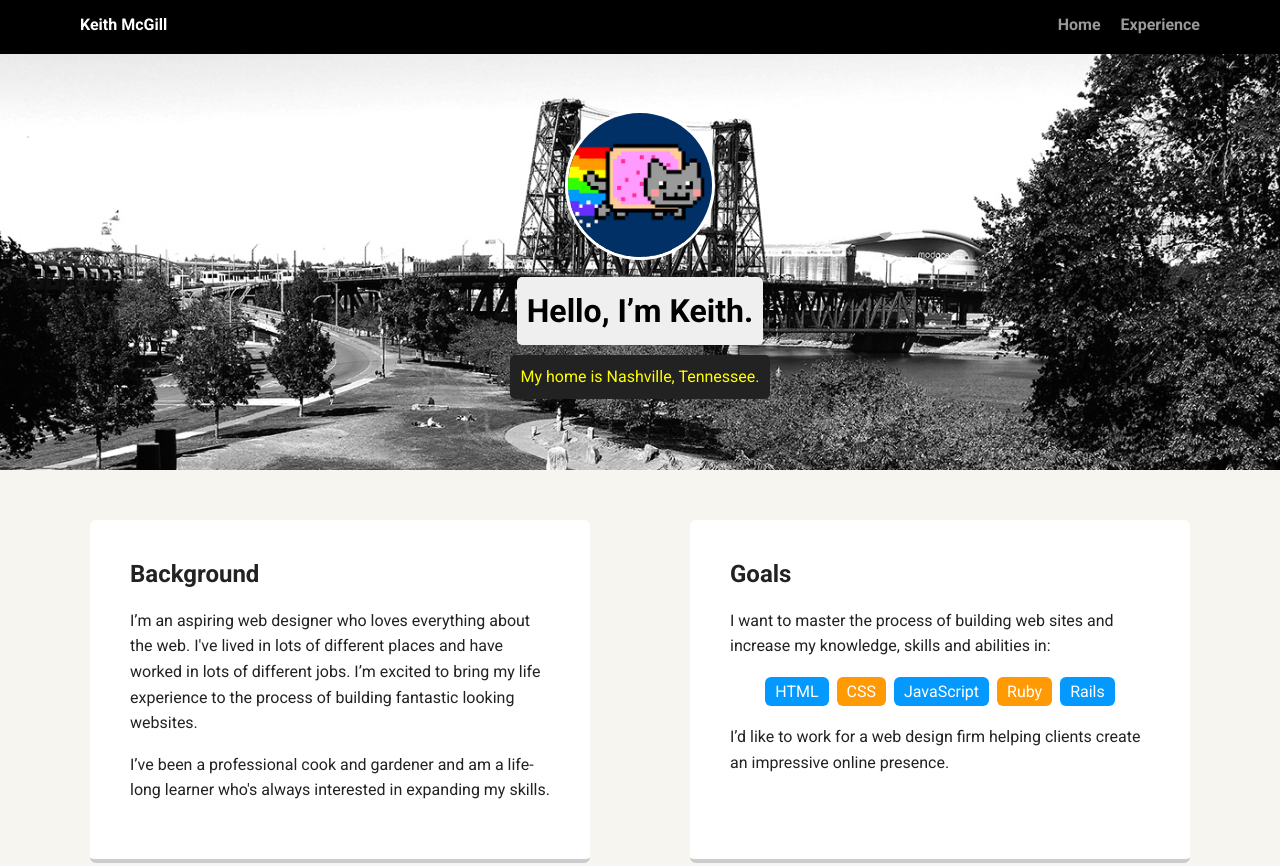
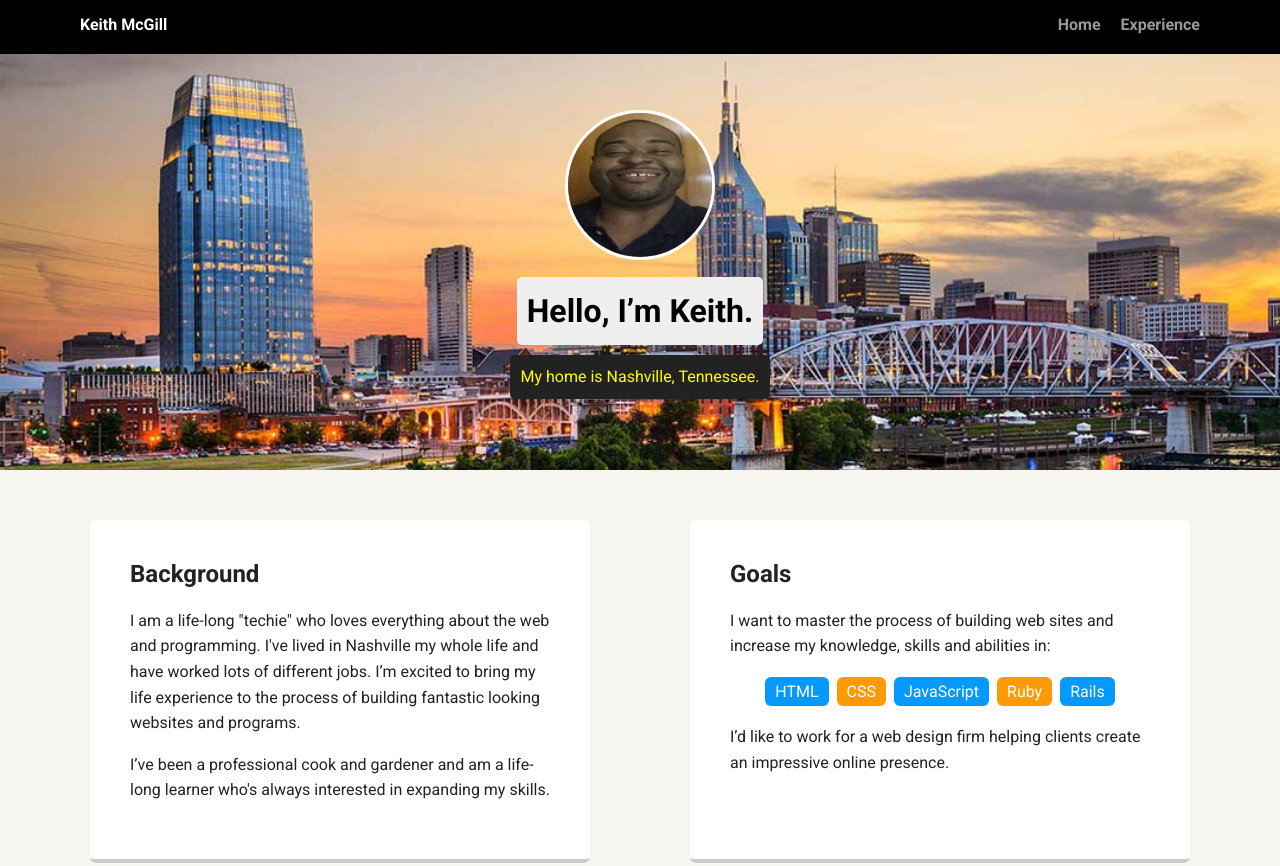
Before and after one commit to keith-mcgill/Front-End-Development-Project-1, a plain HTML site: page portfolio_update_v1/index.html in a window 1280 px wide. Shown: the top 866 px of the page. Drawn offline with Linux system fonts and the light colour scheme; a web font is replaced by a local one.

Commit message:
updating pictures and more personalization on the homepage.

```diff
--- a/portfolio_update_v1/index.html
+++ b/portfolio_update_v1/index.html
@@ -17,7 +17,7 @@
     </div>
 
     <header>
-      <img src="images/me.png" alt="Drawing of Jane Smith" class="profile-image">
+      <img src="images/IMG_0138_adobespark.jpg" alt="My profile picture" class="profile-image">
       <h1 class="tag name">Hello, I’m Keith.</h1>
       <p class="tag location">My home is Nashville, Tennessee.</p>
     </header>
@@ -25,7 +25,7 @@
     <main class="flex">
       <div class="card">
         <h2>Background</h2>
-        <p>I’m an aspiring web designer who loves everything about the web. I've lived in lots of different places and have worked in lots of different jobs. I’m excited to bring my life experience to the process of building fantastic looking websites.</p>
+        <p>I am a life-long "techie" who loves everything about the web and programming. I've lived in Nashville my whole life and have worked lots of different jobs. I’m excited to bring my life experience to the process of building fantastic looking websites and programs.</p>
         <p>I’ve been a professional cook and gardener and am a life-long learner who's always interested in expanding my skills.</p>
       </div>
 
--- a/portfolio_update_v1/styles.css
+++ b/portfolio_update_v1/styles.css
@@ -57,7 +57,7 @@ a:hover {
 
 header {
   text-align: center;
-  background: url('images/portland.jpg') no-repeat top center ;
+  background: url('images/hero_explore-nashville-attractions-city_recrop.jpg') no-repeat top center ;
   background-size: cover;
   overflow: hidden;
   padding-top: 60px;
```
Also changed, not shown: portfolio_update_v1/images/IMG_0138_adobespark.jpg (added), portfolio_update_v1/images/hero_explore-nashville-attractions-city_recrop.jpg (added).
